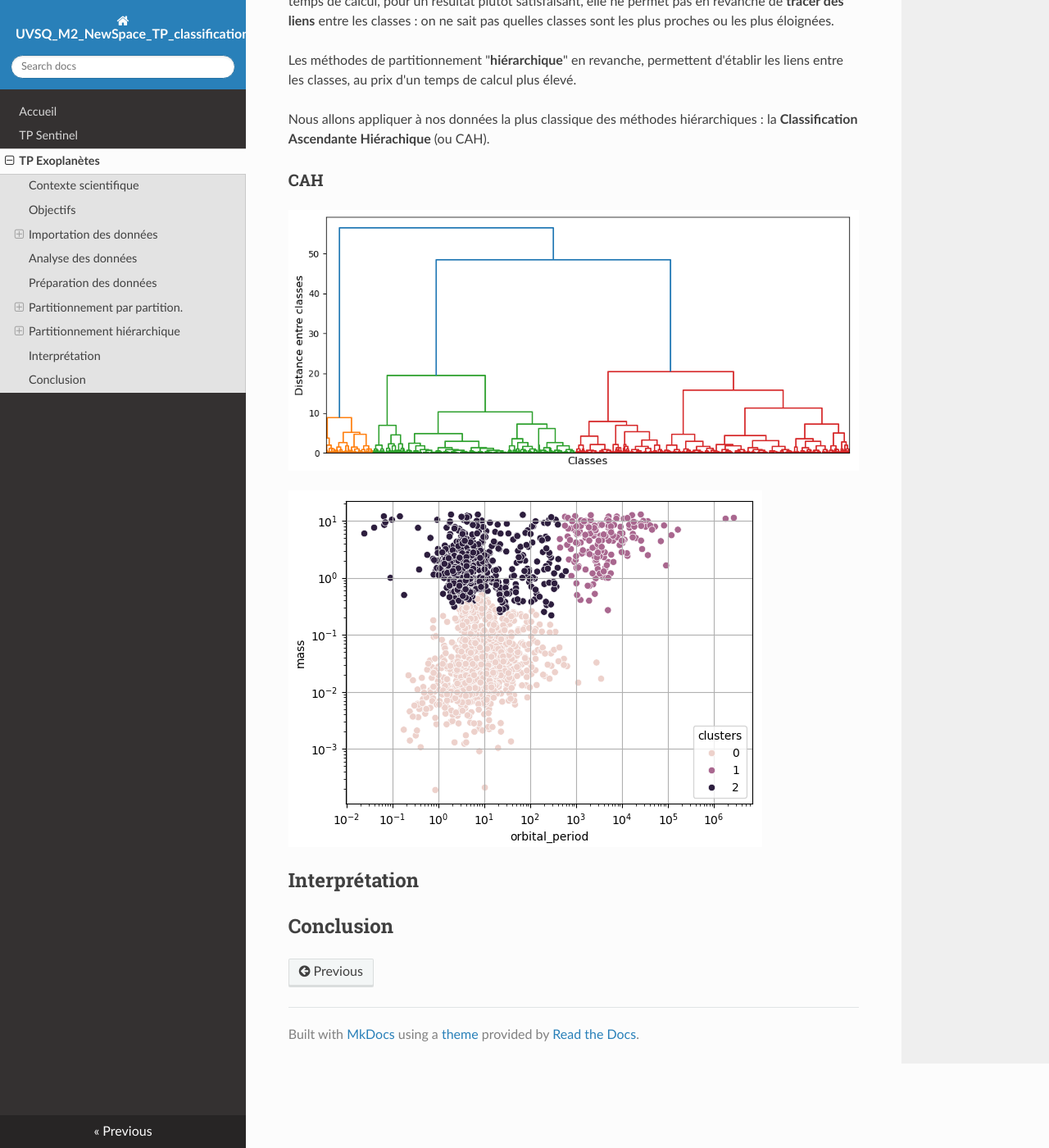
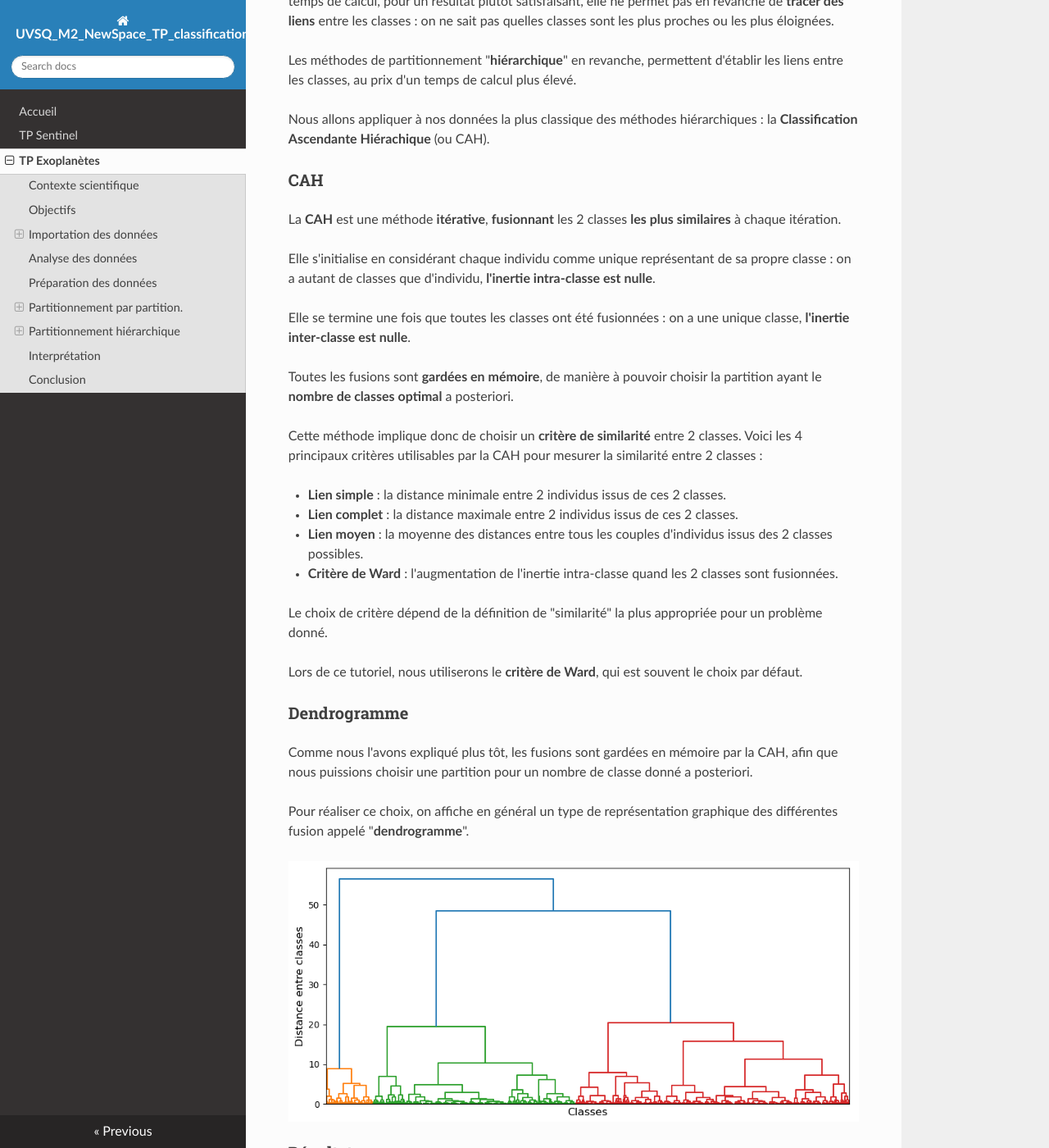
Before and after one commit to NicOudart/UVSQ_M2_NewSpace_TP_classification, an MkDocs documentation site: the page built from docs/TP_exoplanets.md, in a window 1280 px wide and 1400 px high, scrolled down 14170 px. Shown: the whole window at 82% size. Built offline with MkDocs 1.6.1, drawn with Linux system fonts in a browser that asks for light colours; nearby versions of some CDN libraries; some of the changed text lies outside the part shown.

Commit message:
-Progress on clustering.

```diff
--- a/docs/TP_exoplanets.md
+++ b/docs/TP_exoplanets.md
@@ -272,9 +272,9 @@ Pour ce faire, nous allons commencer par appliquer la très classique méthode d
 
 ### Les K-moyennes
 
-Les K-moyennes sont une méthode de partionnement "**par partition**", c'est-à-dire que l'on sépare les données en classes, sans établir de liens entre les classes obtenues.
+Les **K-moyennes** sont une méthode de partionnement "**par partition**", c'est-à-dire que l'on sépare les données en classes, sans établir de liens entre les classes obtenues.
 
-Il s'agit d'un algorithme itératif, cherchant à réduire à chaque itération ce que l'on appelle "**l'inertie intra-classe**", à partir d'une partition initiale aléatoire.
+Il s'agit d'un algorithme **itératif**, cherchant à réduire à chaque itération ce que l'on appelle "**l'inertie intra-classe**", à partir d'une partition initiale aléatoire.
 L'idée est d'essayer de faire converger le modèle vers la partition minimisant cette inertie intra-classe.
 Le **nombre de classes** est un paramètre d'entrée de l'algorithme.
 
@@ -488,7 +488,40 @@ Nous allons appliquer à nos données la plus classique des méthodes hiérarchi
 
 ### CAH
 
+La **CAH** est une méthode **itérative**, **fusionnant** les 2 classes **les plus similaires** à chaque itération.
+
+Elle s'initialise en considérant chaque individu comme unique représentant de sa propre classe : on a autant de classes que d'individu, **l'inertie intra-classe est nulle**.
+
+Elle se termine une fois que toutes les classes ont été fusionnées : on a une unique classe, **l'inertie inter-classe est nulle**.
+
+Toutes les fusions sont **gardées en mémoire**, de manière à pouvoir choisir la partition ayant le **nombre de classes optimal** a posteriori.
+
+Cette méthode implique donc de choisir un **critère de similarité** entre 2 classes.
+Voici les 4 principaux critères utilisables par la CAH pour mesurer la similarité entre 2 classes :
+
+* **Lien simple** : la distance minimale entre 2 individus issus de ces 2 classes.
+
+* **Lien complet** : la distance maximale entre 2 individus issus de ces 2 classes.
+
+* **Lien moyen** : la moyenne des distances entre tous les couples d'individus issus des 2 classes possibles.
+
+* **Critère de Ward** : l'augmentation de l'inertie intra-classe quand les 2 classes sont fusionnées.
+
+Le choix de critère dépend de la définition de "similarité" la plus appropriée pour un problème donné.
+
+Lors de ce tutoriel, nous utiliserons le **critère de Ward**, qui est souvent le choix par défaut.
+
+### Dendrogramme
+
+Comme nous l'avons expliqué plus tôt, les fusions sont gardées en mémoire par la CAH, afin que nous puissions choisir une partition pour un nombre de classe donné a posteriori.
+
+Pour réaliser ce choix, on affiche en général un type de représentation graphique des différentes fusion appelé "**dendrogramme**".
+
+
+
 ![Dendrogramme](img/Exoplanets_dendrogramme.png)
+
+### Résultat
 
 ![Résultat de la CAH](img/Exoplanets_CAH.png)
 
```
